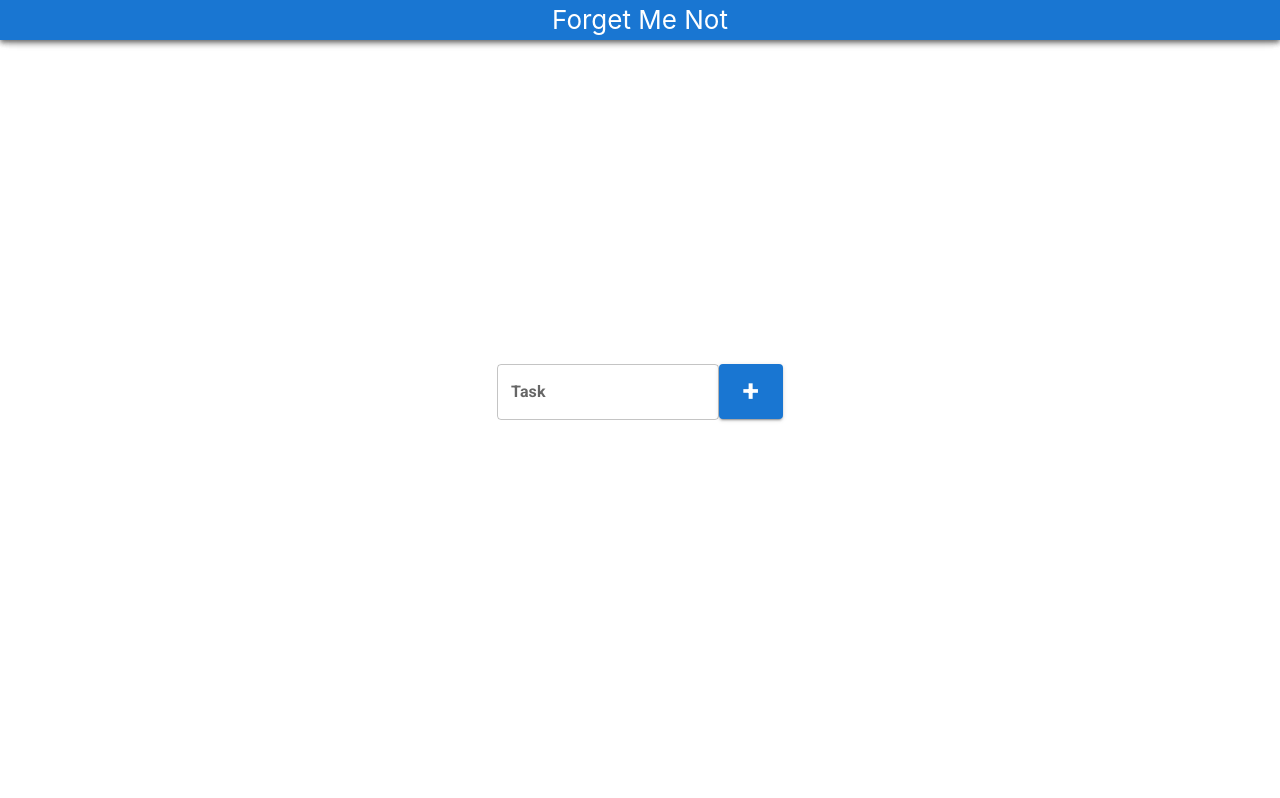
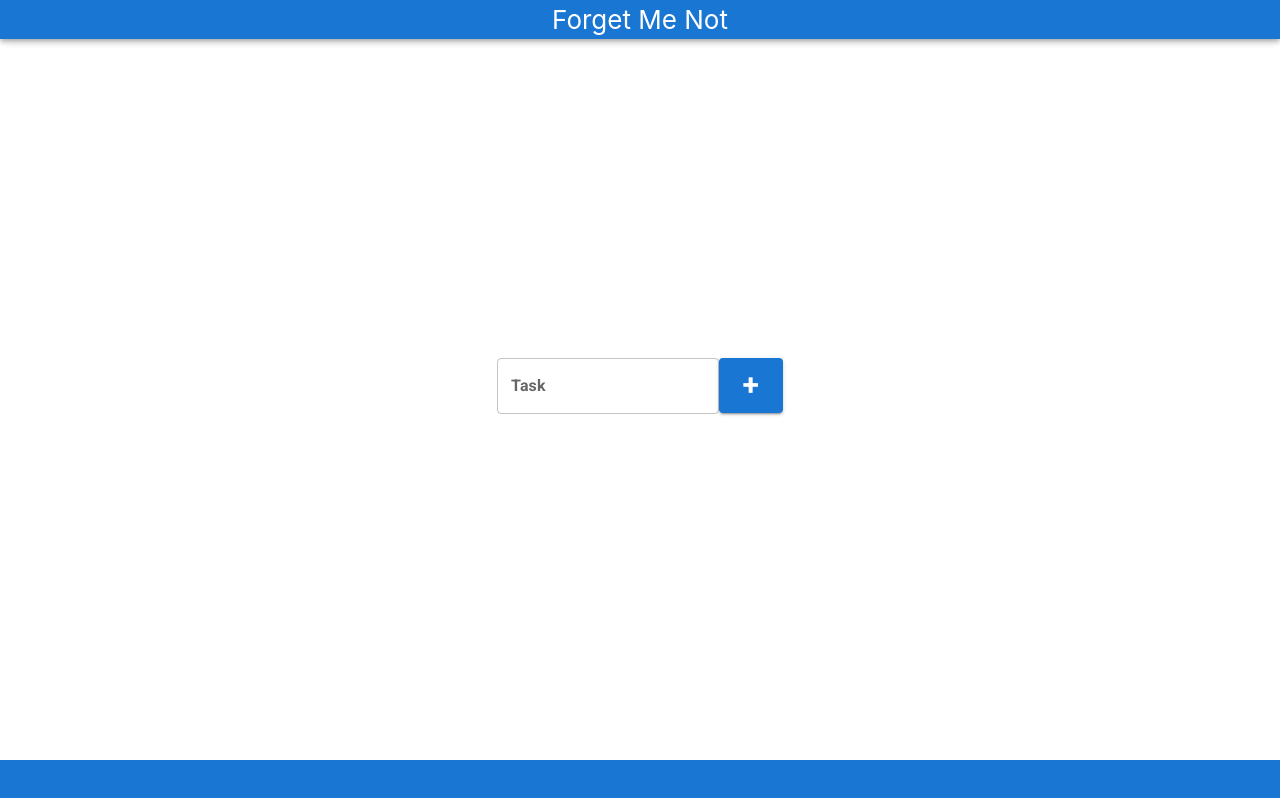
Before and after one commit to matt-marko/forget-me-not, a React (Vite) app: page / in a window 1280 px wide. Built offline with nearby package versions, Linux system fonts and the light colour scheme.

Commit message:
Add container for tasks

```diff
--- a/index.html
+++ b/index.html
@@ -7,7 +7,7 @@
     <title>Forget Me Not</title>
   </head>
   <body>
-    <div id="root"></div>
+    <div id="root" style="width: 100vw"></div>
     <script type="module" src="/src/main.tsx"></script>
   </body>
 </html>
--- a/package.json
+++ b/package.json
@@ -10,6 +10,7 @@
     "preview": "vite preview"
   },
   "dependencies": {
+    "@dnd-kit/core": "^6.1.0",
     "@emotion/react": "^11.13.3",
     "@emotion/styled": "^11.13.0",
     "@fontsource/roboto": "^5.0.14",
--- a/src/components/App.css
+++ b/src/components/App.css
@@ -1,7 +1,5 @@
-#root {
-  max-width: 1280px;
+.mainContent {
   margin: 0 auto;
-  padding: 2rem;
   text-align: center;
 }
 
@@ -10,3 +8,12 @@
   border-radius: 10px;
   margin: 2px 0 2px 0;
 }
+
+.todoItemsList {
+  display: inline-flex;
+  flex-direction: column;
+  background-color: lightcyan;
+  border-radius: 10px;
+  max-height: 70vh;
+  overflow: auto;
+}
--- a/src/components/App.tsx
+++ b/src/components/App.tsx
@@ -4,6 +4,7 @@ import './App.css';
 import { Task } from '../task';
 import TaskInput from './TaskInput';
 import TaskItem from './TaskItem';
+import Footer from './Footer';
 
 function App() {
   const [todoItems, setTodoItems] = useState(JSON.parse(localStorage.getItem('todoItems')?? '[]'));
@@ -71,15 +72,18 @@ function App() {
   }
 
   return (
-    <>
-      <AppBar style={{ height: '40px', fontSize: '26px'}}>Forget Me Not</AppBar>
-      <TaskInput addTodoItem={addTodoItem} />
-      <List className="TodoItemsList">
-        {todoItems.map((task: Task) => {
-          return <TaskItem key={task.id} task={task} completeTask={completeTask} deleteTask={deleteTask}/>
-        })}
-      </List>
-    </>
+    <div>
+      <AppBar style={{ fontSize: '26px', textAlign: 'center'}}>Forget Me Not</AppBar>
+      <div className="mainContent">
+        <TaskInput addTodoItem={addTodoItem} />
+        <List className="todoItemsList" style={todoItems.length ? { paddingLeft: '20px', paddingRight: '20px'} : {}}>
+          {todoItems.map((task: Task) => {
+            return <TaskItem key={task.id} task={task} completeTask={completeTask} deleteTask={deleteTask}/>
+          })}
+        </List>
+      </div>
+      <Footer />
+    </div>
   );
 }
 
--- /dev/null
+++ b/src/components/Footer.tsx
@@ -0,0 +1,16 @@
+function Footer() {
+  const footerStyle = {
+    position: 'fixed',
+    bottom: '0',
+    backgroundColor: '#1976d2',
+    width: '100%',
+    height: '40px',
+    boxShadow: '5px 10px',
+  }
+
+  return(
+    <footer style={footerStyle}></footer>
+  );
+}
+
+export default Footer;
--- a/src/components/TaskInput.tsx
+++ b/src/components/TaskInput.tsx
@@ -1,5 +1,5 @@
 import { useState } from 'react';
-import { AppBar, TextField, Button, Container } from '@mui/material';
+import { TextField, Button, Container } from '@mui/material';
 
 function TaskInput(props: any) {
   const [taskInput, setTaskInput] = useState('');
@@ -10,8 +10,7 @@ function TaskInput(props: any) {
 
   return(
     <>
-            <AppBar style={{ height: '40px', fontSize: '26px'}}>Forget Me Not</AppBar>
-            <Container>
+      <Container style={{ marginBottom: '5px' }}>
         <TextField value={taskInput} onChange={handleTodoInputChange} label="Task" variant="outlined"/>
         <Button
           style={{ height: '55px', fontSize: '30px' }}
--- a/src/components/TaskItem.tsx
+++ b/src/components/TaskItem.tsx
@@ -10,7 +10,7 @@ function TaskItem(props: any) {
           onChange={() => props.completeTask(props.task.id)}
         >
         </Checkbox>
-              <ListItemText>{props.task.task}</ListItemText>
+          <ListItemText style={{padding: '0 15px 0 0', minWidth: '150px'}}>{props.task.task}</ListItemText>
         <Button
           className="deleteTaskButton"
           variant="contained"
```
Also changed, not shown: 1 other file (tests, documents, lock files or other folders). Lines whose indentation alone changed are shown as unchanged.
